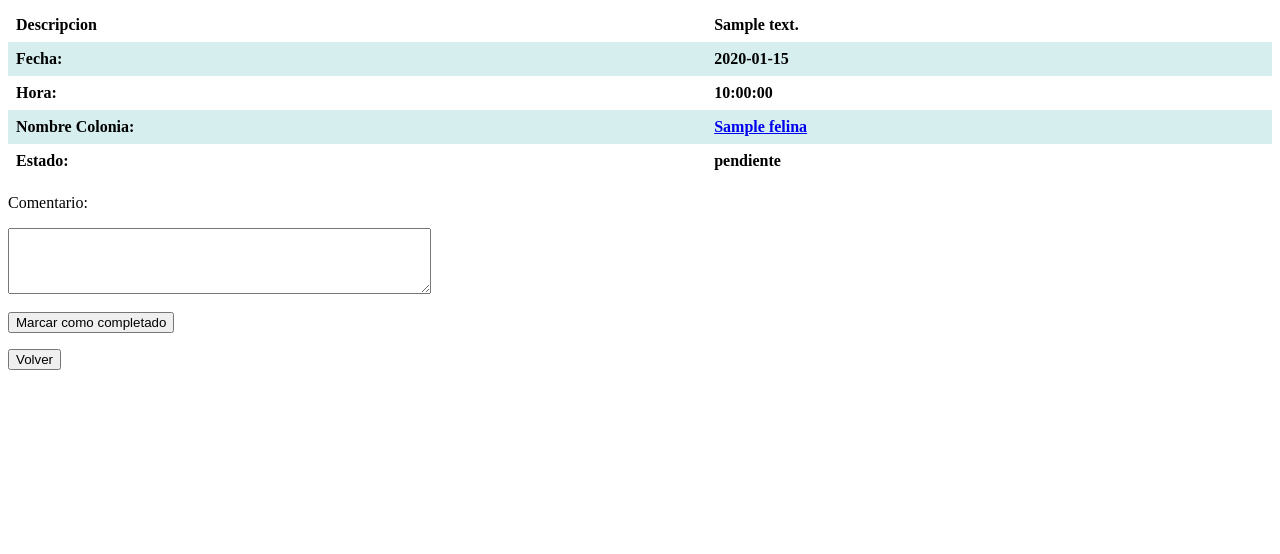
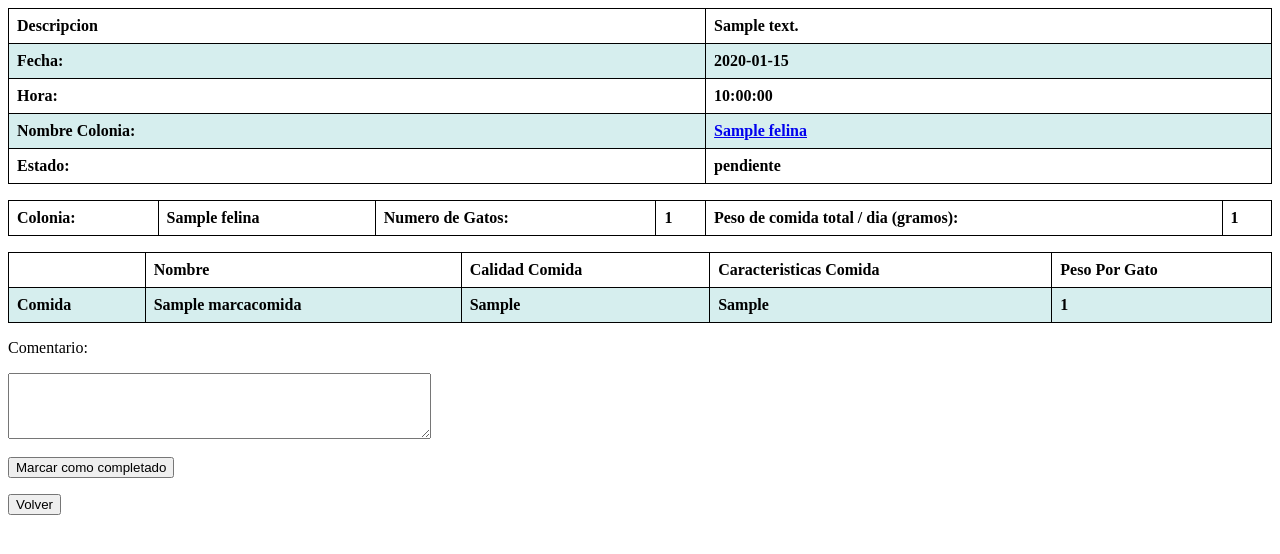
Before and after one commit to NiclasErdmann/BD2_Prac2, a PHP site: page /BD24550587/consulta_tarea.php?tarea=1 in a window 1280 px wide. Shown: the top 554 px of the page. Run offline with PHP 8.4, Linux system fonts and the light colour scheme; the visitor is signed in with stand-in values (Sample User, id 1); tables that the repository leaves empty hold one stand-in row (values such as "Sample post"); lists and menus that the app fills with data are empty.

Commit message:
resulta q no era todo

```diff
--- a/BD24550587/consulta_lista_tareas.php
+++ b/BD24550587/consulta_lista_tareas.php
@@ -28,6 +28,7 @@ echo
     th, td {
         text-align: left;
         padding: 8px;
+        border: 1px solid black;
     }
 
     tr:nth-child(even) {
--- a/BD24550587/consulta_tarea.php
+++ b/BD24550587/consulta_tarea.php
@@ -26,6 +26,7 @@ echo
     th, td {
         text-align: left;
         padding: 8px;
+        border: 1px solid black;
     }
 
     tr:nth-child(even) {
@@ -36,7 +37,9 @@ echo
 // ver tarea
 $tarea= $_GET["tarea"];
 
-$consulta=" SELECT t.descripcion, fecha, hora, estado, t.idMarcaComida, c.nombre as nombreColonia, c.idColonia, t.comentario
+$consulta=" SELECT  t.descripcion, fecha, hora, estado, c.nombre as nombreColonia, c.idColonia, t.comentario,
+                    c.numeroGatos, m.nombre as nombreComida, m.calidad as calidadComida,
+                    m.caracteristicas as caracteristicasComida, m.idMarcaComida, m.pesoPorGato
             FROM TRABAJO t
             JOIN COLONIA_FELINA c ON c.idColonia = t.idColonia
             JOIN MARCACOMIDA m ON m.idMarcaComida = t.idMarcaComida
@@ -53,14 +56,50 @@ if(is_null($registre)){
     $cad= 'No se encontraro la tarea';
     echo $cad;
 }else{
-    $cad=   '<table>'.
-            '<tr> <th>Descripcion</th>      <th>'.$registre["descripcion"].'   </th> <t/r>'.
-            '<tr> <th>Fecha:</th>           <th>'.$registre["fecha"].'         </th> <t/r>'.
-            '<tr> <th>Hora:</th>            <th>'.$registre["hora"].'          </th> <t/r>'.
-            '<tr> <th>Nombre Colonia:</th>  <th><a href="../BD249482420/info_colonia.php?id='.$registre["idColonia"].'" >'.$registre["nombreColonia"].'</a> </th> <t/r>'.
-            '<tr> <th>Estado:</th>          <th>'.$registre["estado"].'        </th> <t/r>'.
-            '</table>';
+    //descripcion basica de la tarea
+    $cad=   '<p><table>'.
+                '<tr> <th>Descripcion</th>      <th>'.$registre["descripcion"].'   </th> <t/r>'.
+                '<tr> <th>Fecha:</th>           <th>'.$registre["fecha"].'         </th> <t/r>'.
+                '<tr> <th>Hora:</th>            <th>'.$registre["hora"].'          </th> <t/r>'.
+                '<tr> <th>Nombre Colonia:</th>  <th><a href="../BD249482420/info_colonia.php?id='.$registre["idColonia"].'" >'.$registre["nombreColonia"].'</a> </th> <t/r>'.
+                '<tr> <th>Estado:</th>          <th>'.$registre["estado"].'        </th> <t/r>'.
+            '</table></p>';
     echo $cad;
+
+    //comida en caso de que se trate de una tarea de dar de comer.
+    if($registre["idMarcaComida"] != NULL){
+        $cad='
+            <p><table>
+                <tr>
+                    <th>Colonia:</th>
+                    <th>'.$registre["nombreColonia"].'</th>
+                    <th>Numero de Gatos:</th>
+                    <th>'.$registre["numeroGatos"].'</th>
+                    <th>Peso de comida total / dia (gramos):</th>
+                    <th>'.$registre["numeroGatos"]*$registre["pesoPorGato"].'</th>
+                <t/r>
+            </table></p>
+
+            <p><table>
+            <tr>
+                    <th></th>
+                    <th>Nombre</th>
+                    <th>Calidad Comida</th>
+                    <th>Caracteristicas Comida</th>
+                    <th>Peso Por Gato</th>
+                <t/r>
+                <tr>
+                    <th>Comida</th>
+                    <th>'.$registre["nombreComida"].'</th>
+                    <th>'.$registre["calidadComida"].'</th>
+                    <th>'.$registre["caracteristicasComida"].'</th>
+                    <th>'.$registre["pesoPorGato"].'</th>
+                <t/r>
+            </table></p>';
+    echo $cad;
+    }
+
+
     if($registre["estado"] == "pendiente" || $registre["estado"] == NULL){
         //trabajo pendiente
         ?>
--- a/SQL/TablasNuevas.sql
+++ b/SQL/TablasNuevas.sql
@@ -181,6 +181,7 @@ CREATE TABLE MARCACOMIDA(
     idMarcaComida INT PRIMARY KEY AUTO_INCREMENT,
     nombre VARCHAR(200),
     calidad VARCHAR(200),
+    pesoPorGato tinyint, -- mas de 255g de comida por gato por dia???? gordo
     caracteristicas TEXT
 );
 
```
Also changed, not shown: SQL/MOC_Inserts.sql (+4 -4 lines).
